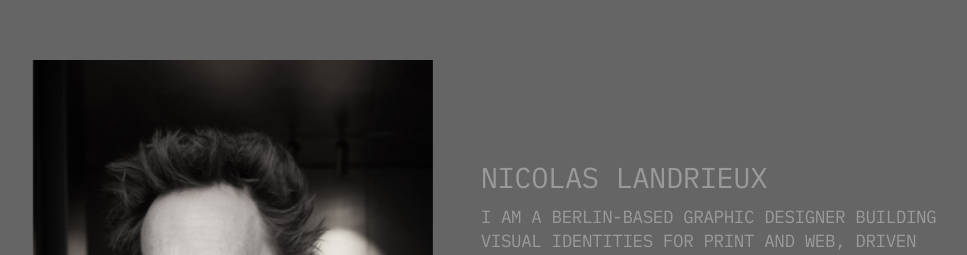
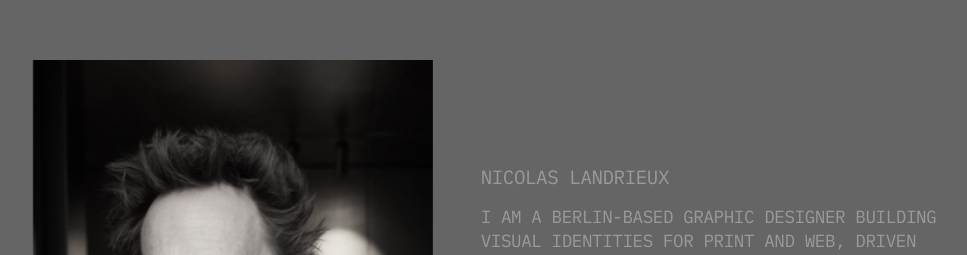
Before and after one commit to fredegd/nicolandrieux, a Next.js app: page / in a window 1280 px wide. Shown: the part 1920-2175 px from the top of the page, without its empty margins (74-1041 px from the left). Built offline with nearby package versions, Linux system fonts and the light colour scheme.

Commit message:
about style fixes

```diff
--- a/src/components/About/index.jsx
+++ b/src/components/About/index.jsx
@@ -18,7 +18,7 @@ const About = () => {
         >
           <p
             className=" uppercase font-medium "
-            style={{ fontSize: "clamp(1.8rem, 2.2vw, 2.1rem)" }}
+            style={{ fontSize: "clamp(1.2rem, 1.3vw, 1.45rem)" }}
           >
             <ScrambleEffect tInput={"NICOLAS LANDRIEUX"} />
           </p>
```
